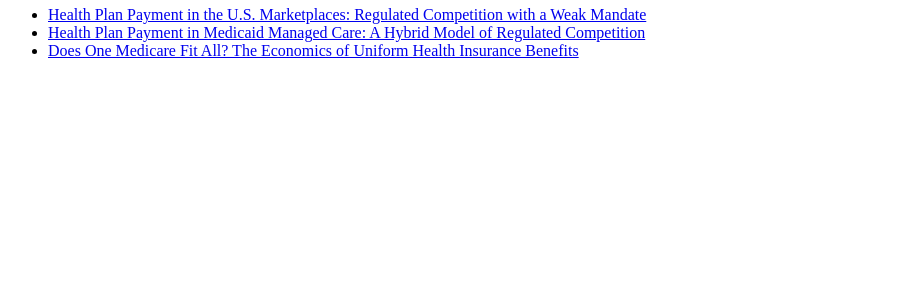
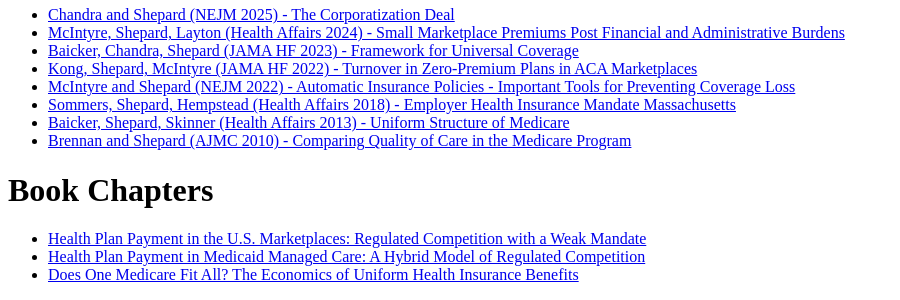
Before and after one commit to mshepard32/website, a plain HTML site: page index.html in a window 1280 px wide. Shown: the part 663-963 px from the top of the page, without its empty margins (0-900 px from the left). Before the commit the page ends 800 px from the top, so only its background shows below. Drawn offline with Linux system fonts and the light colour scheme.

Commit message:
Add Health Policy Journals section to index.html

```diff
--- a/index.html
+++ b/index.html
@@ -31,6 +31,17 @@
         <li><a href="EconJournals/Kreider_Layton_Shepard_Wallace_AdverseSelectionCancerHospitals.pdf">Kreider et al (JHE 2024) - Adverse selection and network design under regulated plan prices</a></li>
         <li><a href="EconJournals/ShepardWagner_AER2025_DoOrdealsWorkForSelectionMarkets.pdf">Shepard & Wagner (AER, 2025) - Do Ordeals Work for Selection Markets?</a></li>
     </ul>
+     <h1>Health Policy Journals</h1>
+    <ul>
+        <li><a href="HealthJournals/CorporatizationDeal_NEJM_2025.pdf">Chandra and Shepard (NEJM 2025) - The Corporatization Deal</a></li>
+        <li><a href="HealthJournals/McIntyreShepardLayton_2024_SmallMarketplacePremiumsAdminBurden.pdf">McIntyre, Shepard, Layton (Health Affairs 2024) - Small Marketplace Premiums Post Financial and Administrative Burdens</a></li>
+        <li><a href="HealthJournals/BaickerChandraShepard_2023_JAMAHealthForum.pdf">Baicker, Chandra, Shepard (JAMA HF 2023) - Framework for Universal Coverage</a></li>
+        <li><a href="HealthJournals/KongShepardMcIntyre_2022_JAMA_HF_TurnoverZeroPremiumStatus.pdf">Kong, Shepard, McIntyre (JAMA HF 2022) - Turnover in Zero-Premium Plans in ACA Marketplaces</a></li>
+        <li><a href="HealthJournals/McIntyreShepard_2022NEJM_AutomaticHealthInsurance.pdf">McIntyre and Shepard (NEJM 2022) - Automatic Insurance Policies - Important Tools for Preventing Coverage Loss</a></li>
+        <li><a href="HealthJournals/WhyDidEmployerCoverageFallinMassachusetts_2018_HealthAffairs.pdf">Sommers, Shepard, Hempstead (Health Affairs 2018) - Employer Health Insurance Mandate Massachusetts</a></li>
+        <li><a href="HealthJournals/UniformStructureMedicare_2013HealthAffairs.pdf">Baicker, Shepard, Skinner (Health Affairs 2013) - Uniform Structure of Medicare</a></li>
+        <li><a href="HealthJournals/ComparingQualityofCareMedicareProgram_2010AJMC.pdf">Brennan and Shepard (AJMC 2010) - Comparing Quality of Care in the Medicare Program</a></li>
+    </ul>
     <h1>Book Chapters</h1>
     <ul>
         <li><a href="BookChapters/Health_Plan_Payment_ACA_Marketplaces_2018.pdf">Health Plan Payment in the U.S. Marketplaces: Regulated Competition with a Weak Mandate</a></li>
```
